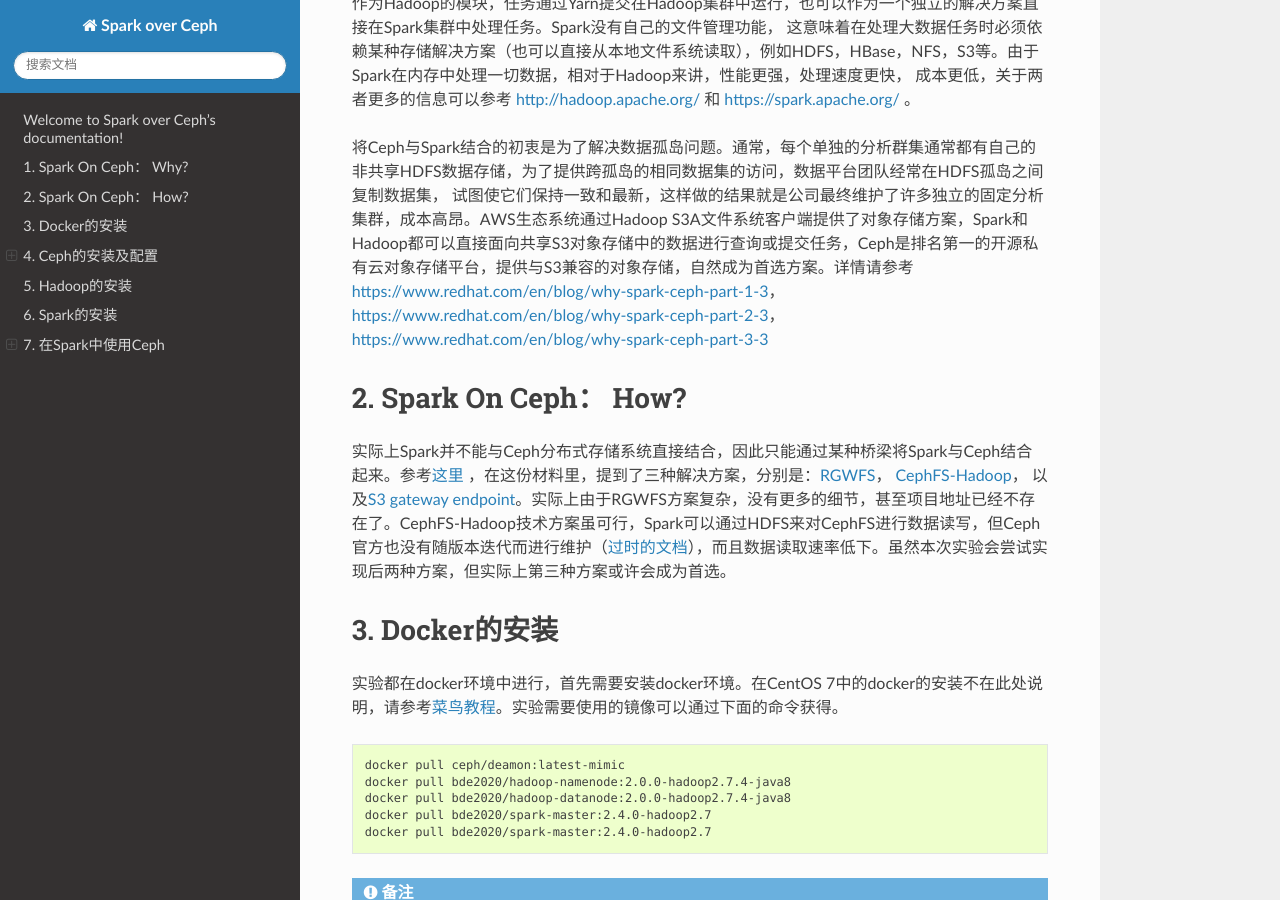
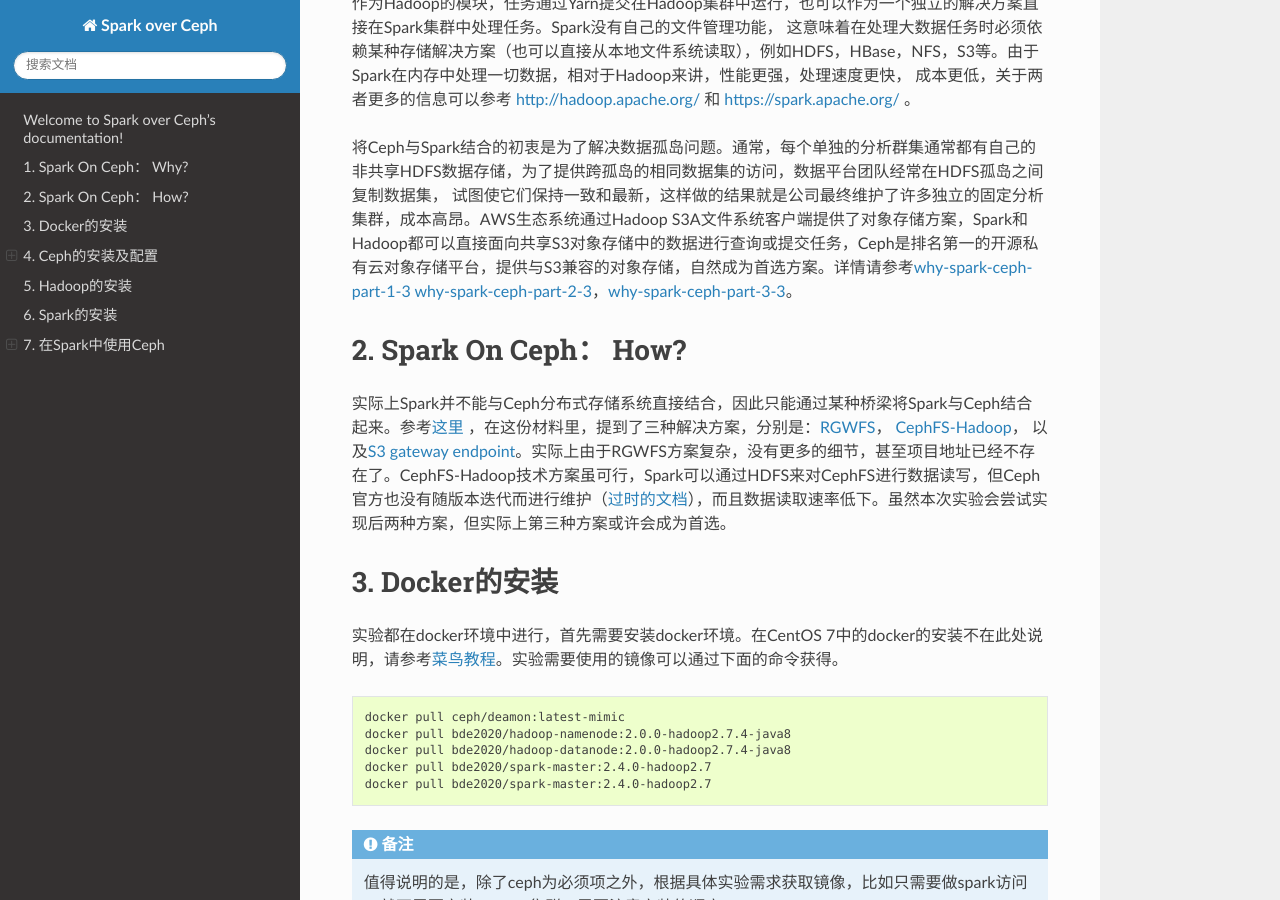
Before and after one commit to githublyfan/ceph_spark, a Sphinx documentation site: the page built from docs/index.rst, in a window 1280 px wide and 900 px high, scrolled down 386 px. Built offline with Sphinx 7.4.7 and the Read the Docs theme 2.0.0, drawn with Linux system fonts in a browser that asks for light colours; some of the changed lines change nothing that is shown.

Commit message:
Spark over Ceph文档最终版本

```diff
--- a/docs/index.rst
+++ b/docs/index.rst
@@ -25,8 +25,8 @@
 将Ceph与Spark结合的初衷是为了解决数据孤岛问题。通常，每个单独的分析群集通常都有自己的非共享HDFS数据存储，为了提供跨孤岛的相同数据集的访问，数据平台团队经常在HDFS孤岛之间复制数据集，
 试图使它们保持一致和最新，这样做的结果就是公司最终维护了许多独立的固定分析集群，成本高昂。AWS生态系统通过Hadoop S3A文件系统客户端\
 提供了对象存储方案，Spark和Hadoop都可以直接面向共享S3对象存储中的数据进行查询或提交任务，Ceph是排名第一的开源私有云对象存储平台，提供与S3兼容的对象存储，\
-自然成为首选方案。详情请参考
-\ https://www.redhat.com/en/blog/why-spark-ceph-part-1-3\，\ https://www.redhat.com/en/blog/why-spark-ceph-part-2-3\，\ https://www.redhat.com/en/blog/why-spark-ceph-part-3-3\
+自然成为首选方案。详情请参考\ `why-spark-ceph-part-1-3 <https://www.redhat.com/en/blog/why-spark-ceph-part-1-3>`_
+\ `why-spark-ceph-part-2-3 <https://www.redhat.com/en/blog/why-spark-ceph-part-2-3>`_，\ `why-spark-ceph-part-3-3 <https://www.redhat.com/en/blog/why-spark-ceph-part-3-3>`_。
 
 2. Spark On Ceph： How?
 ==============================
```
Also changed, not shown: 2 other files.
